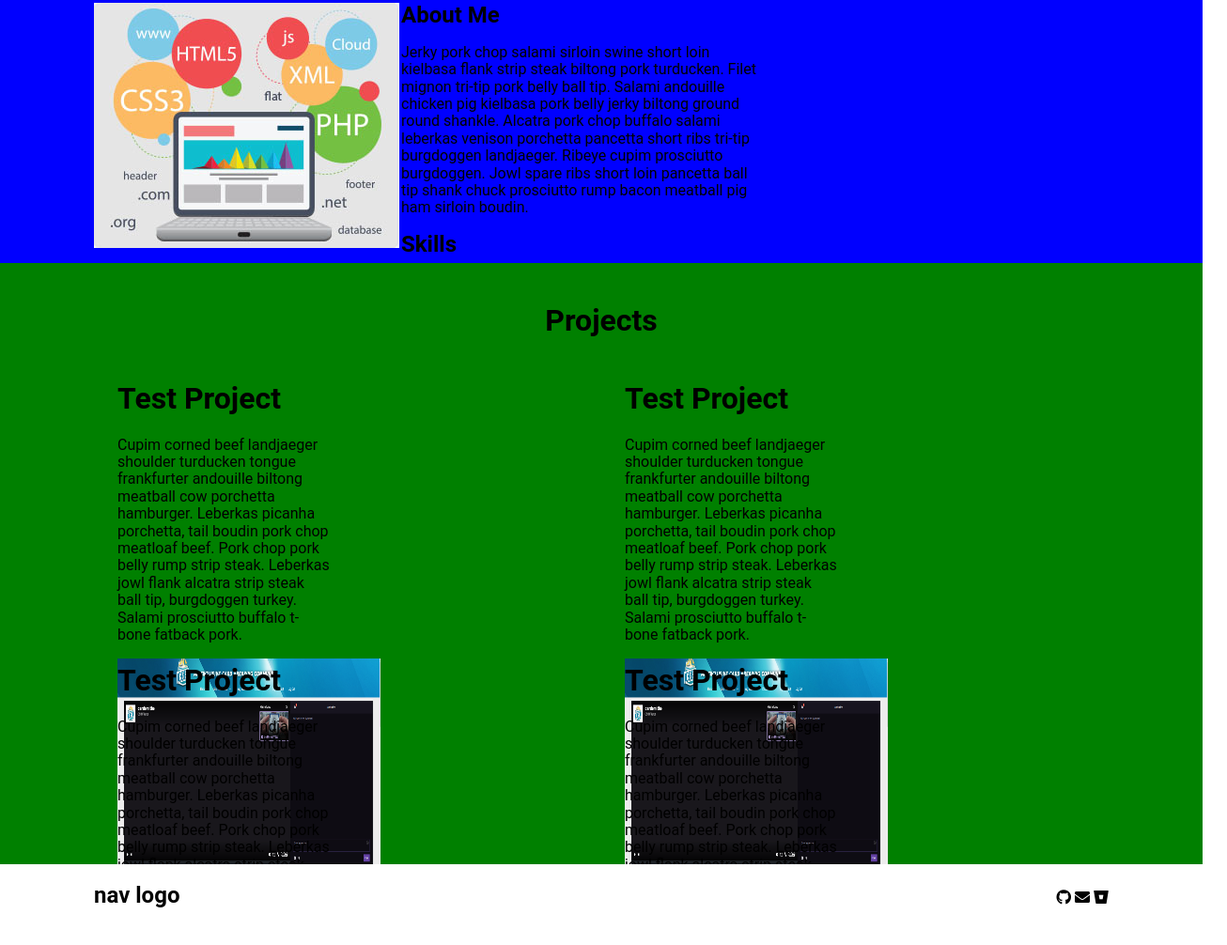
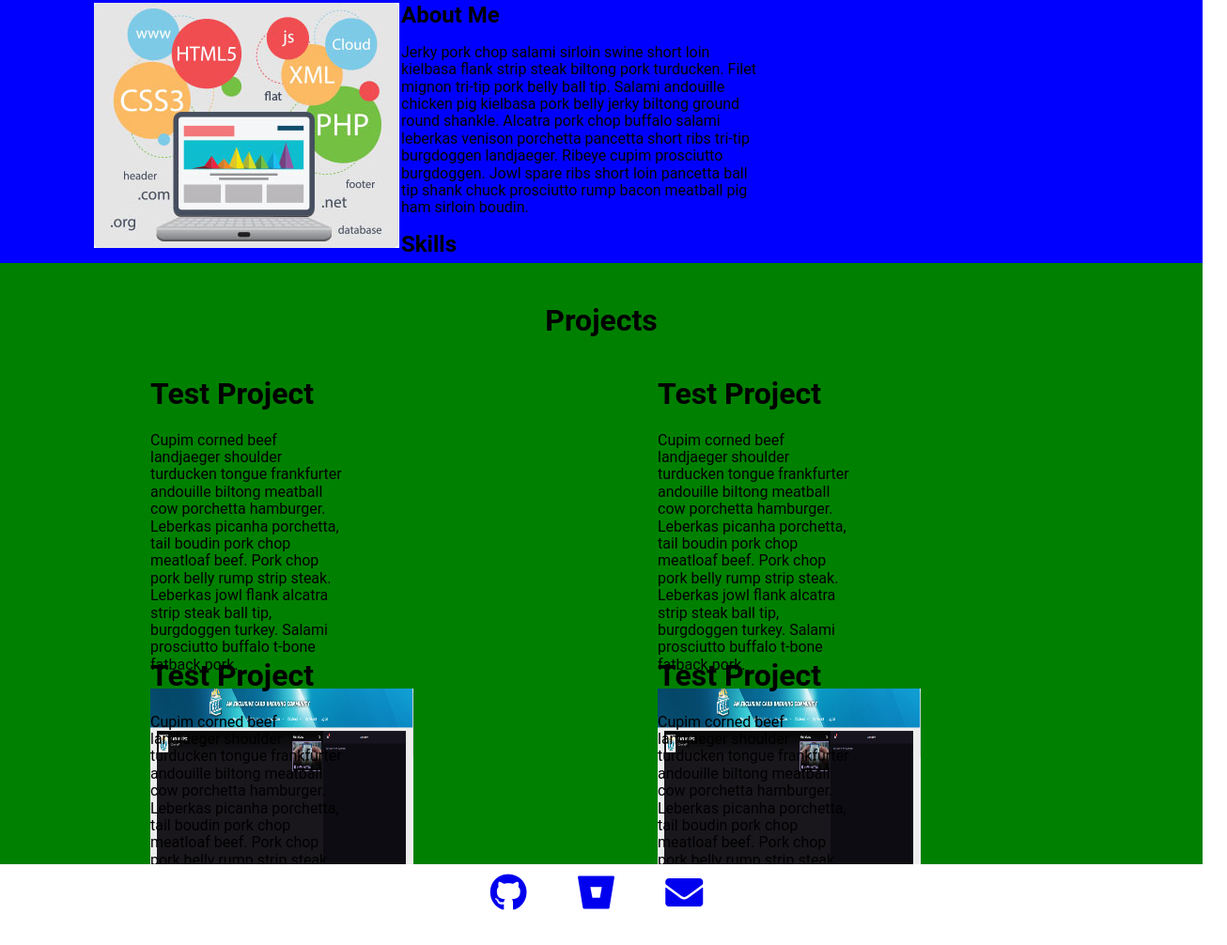
Before and after one commit to gLo-810/portfolio-site, a website built with webpack: page app/index.html in a window 1280 px wide. Shown: the part 840-1846 px from the top of the page at 94% size, 1306 px wide, since content can reach past the window. After the commit the page ends 1810 px from the top, so only its background shows below. Built offline with nearby package versions, Linux system fonts and the light colour scheme.

Commit message:
basic draft completed. adjusted icons and footer.

```diff
--- a/app/assets/styles/main.css
+++ b/app/assets/styles/main.css
@@ -10,4 +10,6 @@
 @import 'modules/_logo.css';
 @import 'modules/_row.css';
 @import 'modules/_col.css';
+@import 'modules/_icons.css';
+@import 'modules/_footer.css';
 @import 'modules/_page-section.css';
--- /dev/null
+++ b/app/assets/styles/modules/_footer.css
@@ -0,0 +1,19 @@
+.footer {
+  text-align: center;
+  height: 5vh;
+
+  ul {
+    margin: 10px;
+    /* padding: 10px; */
+  }
+
+  li {
+    list-style: none;
+    float: left;
+    padding-right: 20px;
+  }
+
+  a {
+    text-decoration: none;
+  }
+}
--- /dev/null
+++ b/app/assets/styles/modules/_icons.css
@@ -0,0 +1,6 @@
+.icons {
+  i {
+    font-size: 40px;
+    padding-right: 50px;
+  }
+}
--- a/app/assets/styles/modules/_projects.css
+++ b/app/assets/styles/modules/_projects.css
@@ -15,7 +15,9 @@
     height: 300px;
     /* background-color: white; */
     /* border: solid 1px black; */
-    padding: 25px;
+    /* padding: 25px; */
+    padding-left: 60px;
+    padding-top: 20px;
     text-align: center;
     position: relative;
     transform: translatex(2%), translateY(2%);
@@ -34,8 +36,5 @@
         margin-top: 0em;
       }
     }
-
   }
-
-
 }
--- a/app/index.html
+++ b/app/index.html
@@ -31,9 +31,11 @@
     <div class="hero__text-content">
       <h1>Gabe Lopez</h1>
       <h3>Front End Developer</h3>
-      <i class="fab fa-github"></i>
-      <i class="fas fa-envelope"></i>
-      <i class="fab fa-bitbucket"></i>
+      <div class="icons hero__text-content--center">
+        <a href="#"><i class="fab fa-github"></i></a>
+        <a href="#"><i class="fab fa-bitbucket"></i></a>
+        <a href="#"><i class="fas fa-envelope"></i></a>
+      </div>
     </div>
   </div>
   <div class="about  wrapper">
@@ -103,15 +105,13 @@
   </div>
   <footer>
     <div class="wrapper">
-      <div class="logo">
-        <h2>nav logo</2>
-      </div>
-
-      <nav class="primary-nav primary-nav--pull-right">
+      <nav class="footer">
         <ul>
-          <i class="fab fa-github"></i>
-          <i class="fas fa-envelope"></i>
-          <i class="fab fa-bitbucket"></i>
+          <div class="icons">
+            <a href="#"><i class="fab fa-github"></i></a>
+            <a href="#"><i class="fab fa-bitbucket"></i></a>
+            <a href="#"><i class="fas fa-envelope"></i></a>
+          </div>
         </ul>
       </nav>
     </div>
--- a/app/temp/styles/main.css
+++ b/app/temp/styles/main.css
@@ -480,6 +480,14 @@ body {
     left: 0;
   }
 
+.hero__text-content--center {
+    position: absolute;
+    width: 100%;
+    text-align: center;
+    -webkit-transform: translateX(2%);
+            transform: translateX(2%);
+  }
+
 .about {
   background-color: blue;
   height: 40vh;
@@ -493,8 +501,6 @@ body {
 .projects {
   background-color: green;
   height: 80vh;
-
-
 }
 
 /* position: relative; */
@@ -511,12 +517,13 @@ body {
     height: 300px;
     /* background-color: white; */
     /* border: solid 1px black; */
-    padding: 25px;
+    /* padding: 25px; */
+    padding-left: 60px;
+    padding-top: 20px;
     text-align: center;
     position: relative;
     -webkit-transform: translatex(2%), translateY(2%);
             transform: translatex(2%), translateY(2%);
-
   }
 
 .projects__project-box img {
@@ -608,6 +615,31 @@ padding-right: -20px;
     width: 50%;
   }
 
+.icons i {
+    font-size: 40px;
+    padding-right: 50px;
+  }
+
+.footer {
+  text-align: center;
+  height: 5vh;
+}
+
+.footer ul {
+    margin: 10px;
+    /* padding: 10px; */
+  }
+
+.footer li {
+    list-style: none;
+    float: left;
+    padding-right: 20px;
+  }
+
+.footer a {
+    text-decoration: none;
+  }
+
 .page-section {
   padding: 4% 0;
 }
```
Also changed, not shown: app/assets/styles/modules/_hero.css (+7 -0 lines).
